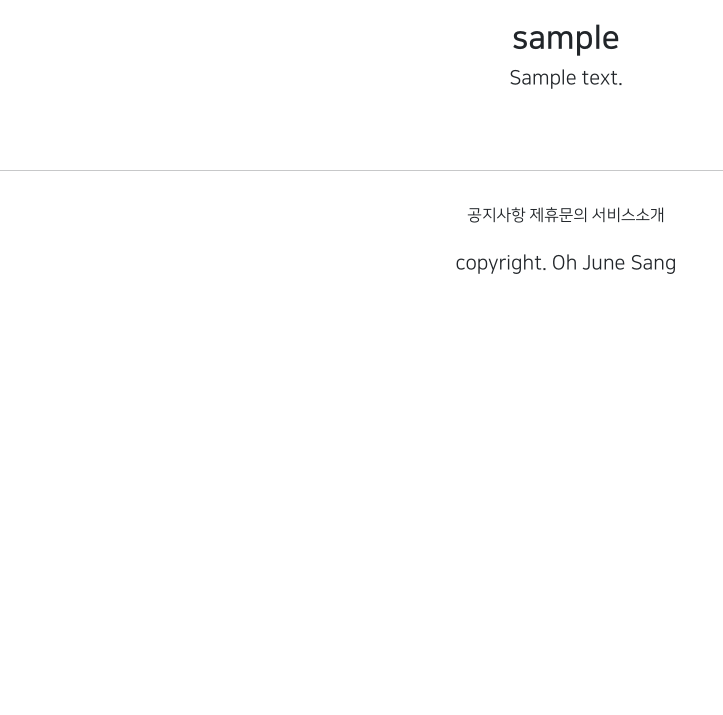
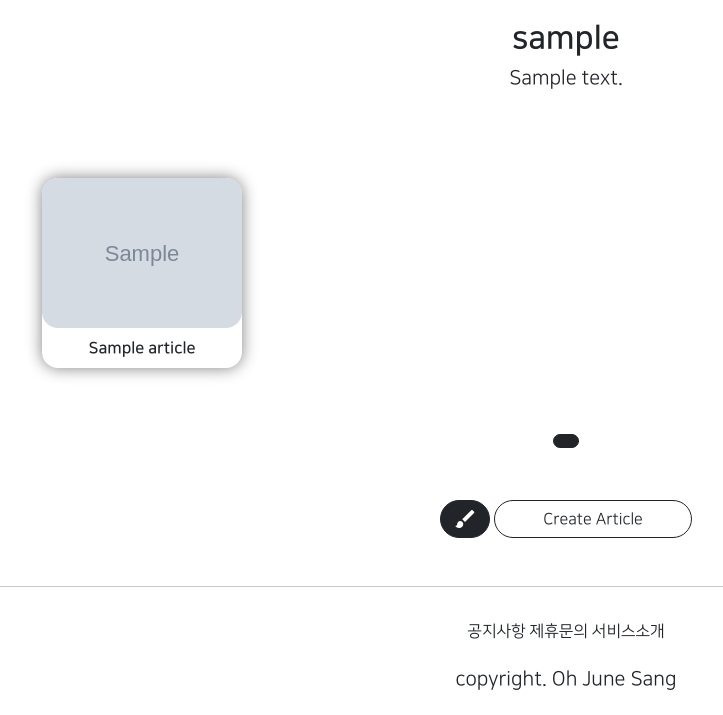
Before and after one commit to Oh-June-Sang/GIS_2ban_1, a Django app: page /accounts/detail/1 in a window 1280 px wide. Shown: the part 469-1184 px from the top of the page, without its empty margins (74-797 px from the left). Before the commit the page ends 743 px from the top, so only its background shows below. Run offline with Django 3.2, Linux system fonts and the light colour scheme; tables that the repository leaves empty hold one stand-in row (values such as "Sample post"); grey boxes marked "Sample" are stand-in pictures; parts of the project's set-up code (start-up, migrations or seed data) failed here and were passed over; some libraries are stand-ins or nearby versions; some web fonts are replaced.

Commit message:
8/19 2ban class commit 3

```diff
--- a/accountapp/templates/accountapp/detail.html
+++ b/accountapp/templates/accountapp/detail.html
@@ -38,5 +38,9 @@
 
     </div>
 
+    <div>
+        {% include 'snippets/list_fragment.html' with article_list=object_list %}
+    </div>
+
 
 {% endblock %}
--- a/accountapp/views.py
+++ b/accountapp/views.py
@@ -11,6 +11,7 @@ from django.views.generic import CreateView, DetailView, UpdateView, DeleteView
 
 from accountapp.forms import AccountCreationForm
 from accountapp.models import HelloWorld
+from articleapp.models import Article
 from decorators import account_ownership_required
 
 
@@ -44,6 +45,13 @@ class AccountDetailView(DetailView):
     template_name = 'accountapp/detail.html'
     def get_success_url(self):
         return reverse('accountapp:detail', kwargs={'pk': self.object.pk})
+    paginate_by = 20
+
+    def get_context_data(self, **kwargs):
+        article_list = Article.objects.filter(writer=self.object)
+        return super().get_context_data(object_list=article_list,
+                                        **kwargs)
+
 
 
 has_ownership = [login_required, account_ownership_required]
```
